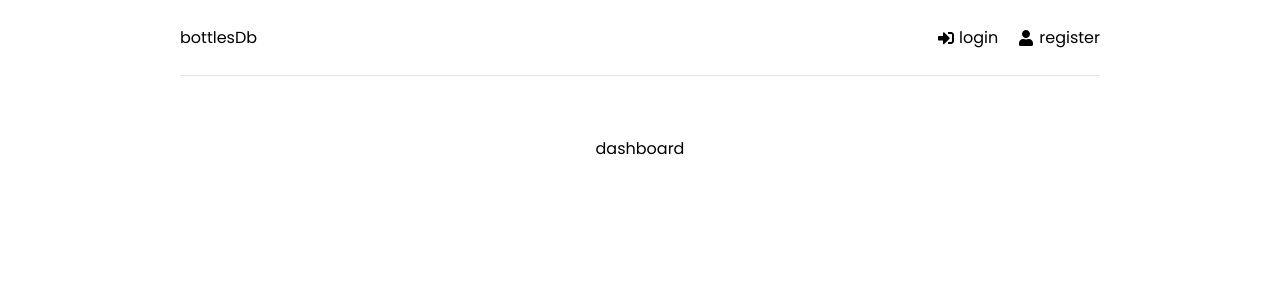
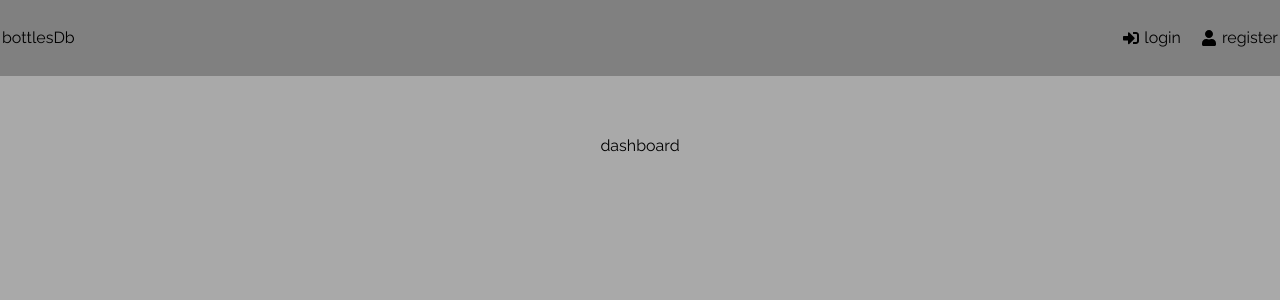
Before and after one commit to JustinM099/bottlesDB, a React (Create React App) app in the folder frontend/: page / in a window 1280 px wide. Shown: the top 300 px of the page. Built offline with nearby package versions, Linux system fonts and the light colour scheme.

Commit message:
updates css

```diff
--- a/frontend/src/index.css
+++ b/frontend/src/index.css
@@ -1,4 +1,5 @@
 @import url('https://fonts.googleapis.com/css2?family=Poppins:wght@300;400;600;700&display=swap');
+@import url('https://fonts.googleapis.com/css2?family=Raleway:wght@300;400;500;600;700&display=swap');
 
 * {
   margin: 0;
@@ -7,8 +8,9 @@
 }
 
 body {
-  font-family: 'Poppins', sans-serif;
+  font-family: 'Raleway', sans-serif;
   height: 100vh;
+  background-color: darkgrey;
 }
 
 a {
@@ -37,18 +39,21 @@
 
 .container {
   width: 100%;
-  max-width: 960px;
+  /* max-width: 960px; */
   margin: 0 auto;
-  padding: 0 20px;
+  /* padding: 0 20px; */
   text-align: center;
 }
 
 .header {
   display: flex;
+  background-color: grey;
   justify-content: space-between;
   align-items: center;
   padding: 20px 0;
-  border-bottom: 1px solid #e6e6e6;
+  padding-left: 2px;
+  padding-right: 2px;
+  border-bottom: 1px solid grey;
   margin-bottom: 60px;
 }
 
```
